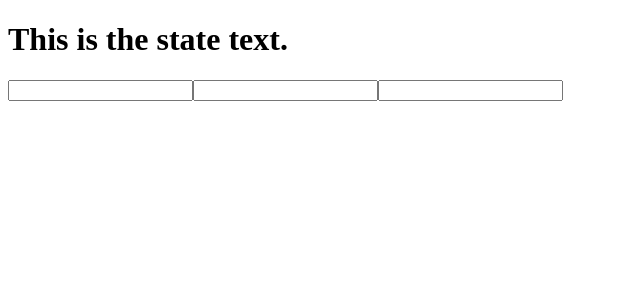
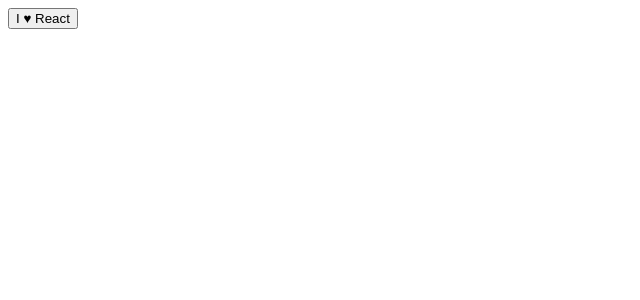
Before and after one commit to smchenrybc/dev-courses, a React (Create React App) app in the folder egghead/start-learning-react/: page / in a window 1280 px wide. Shown: the top 300 px of the page, without its empty margins (0-640 px from the left). Built offline with nearby package versions, Linux system fonts and the light colour scheme; the HTML template or start-up script is replaced by a standard one.

Commit message:
Access Nested Data with Reacts props.children

```diff
--- a/egghead/start-learning-react/src/App.js
+++ b/egghead/start-learning-react/src/App.js
@@ -1,35 +1,19 @@
 import React from 'react';
 
 class App extends React.Component {
-  // using state
-  constructor() {
-    super();
-
-    this.state = {
-      txt: "This is the state text."
-    }
-  }
-
-  update(event) {
-    this.setState({
-      txt: event.target.value
-    })
-  }
-
   render() {
-    return (
-      <div>
-        <h1>{this.state.txt}</h1>
-        <Widget update={this.update.bind(this)} />
-        <Widget update={this.update.bind(this)} />
-        <Widget update={this.update.bind(this)} />
-      </div>
-    )
+    return <Button>I <Heart /> React</Button>
   }
 }
 
-const Widget = (props) => (
-  <input type="text" onChange={props.update} />
+const Button = (props) => (
+  <button>{props.children}</button>
 )
 
+class Heart extends React.Component {
+  render() {
+    return <span>&hearts;</span>
+  }
+}
+
 export default App;
```
